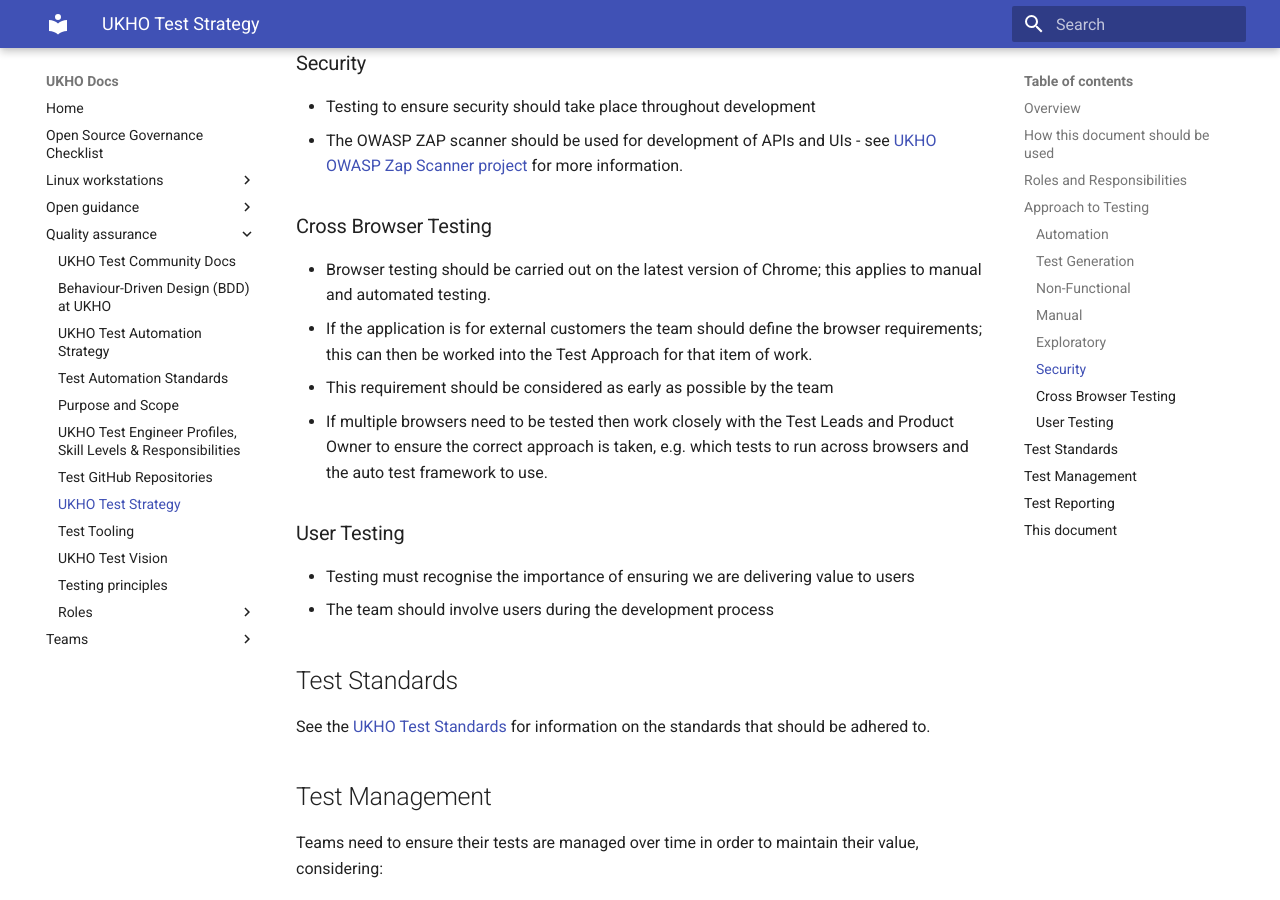
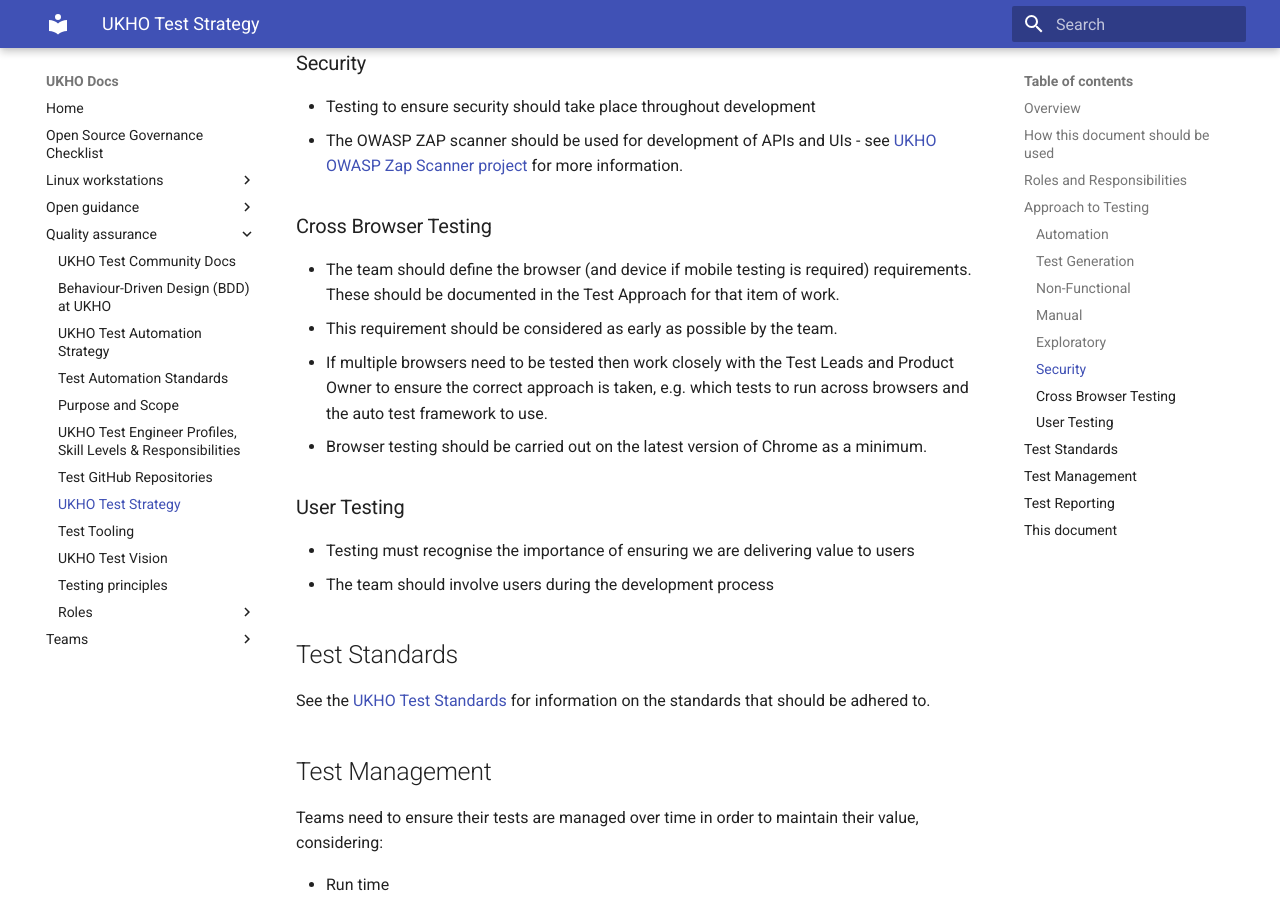
Before and after one commit to UKHO/docs, an MkDocs documentation site: the page built from docs/quality-assurance/test-strategy.md, in a window 1280 px wide and 900 px high, scrolled down 1544 px. Built offline with MkDocs 1.6.1 and Material for MkDocs 9.7.7, drawn with Linux system fonts in a browser that asks for light colours.

Commit message:
Update following peer review

```diff
--- a/docs/quality-assurance/test-strategy.md
+++ b/docs/quality-assurance/test-strategy.md
@@ -48,10 +48,10 @@ Teams should adhere to this strategy when determining their team approach to tes
 
 ### Cross Browser Testing
 
-* Browser testing should be carried out on the latest version of Chrome; this applies to manual and automated testing.
-* If the application is for external customers the team should define the browser requirements; this can then be worked into the Test Approach for that item of work.
-  * This requirement should be considered as early as possible by the team
+* The team should define the browser (and device if mobile testing is required) requirements. These should be documented in the Test Approach for that item of work.
+  * This requirement should be considered as early as possible by the team.
   * If multiple browsers need to be tested then work closely with the Test Leads and Product Owner to ensure the correct approach is taken, e.g. which tests to run across browsers and the auto test framework to use.
+* Browser testing should be carried out on the latest version of Chrome as a minimum.
 
 ### User Testing
 
```
